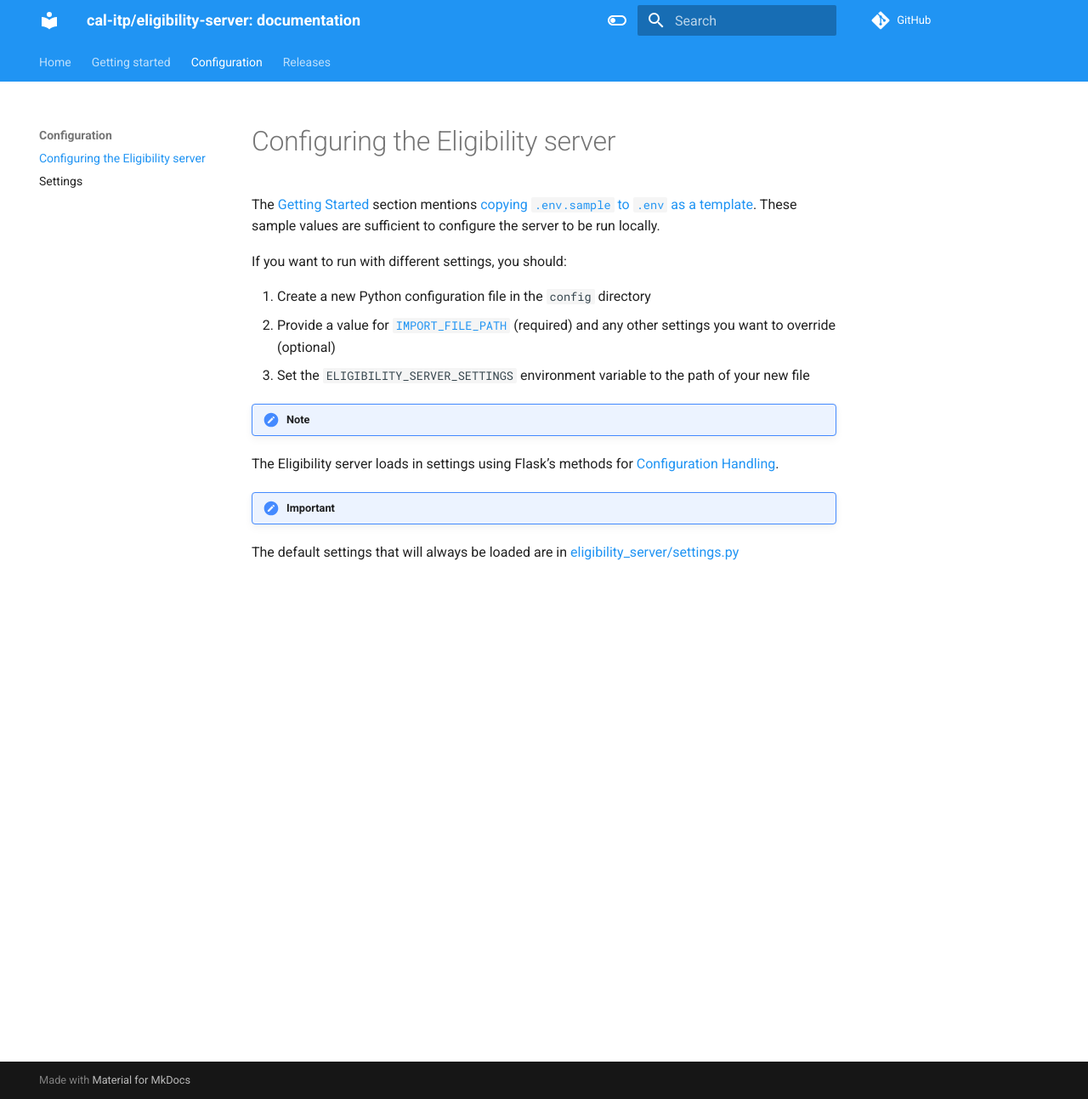
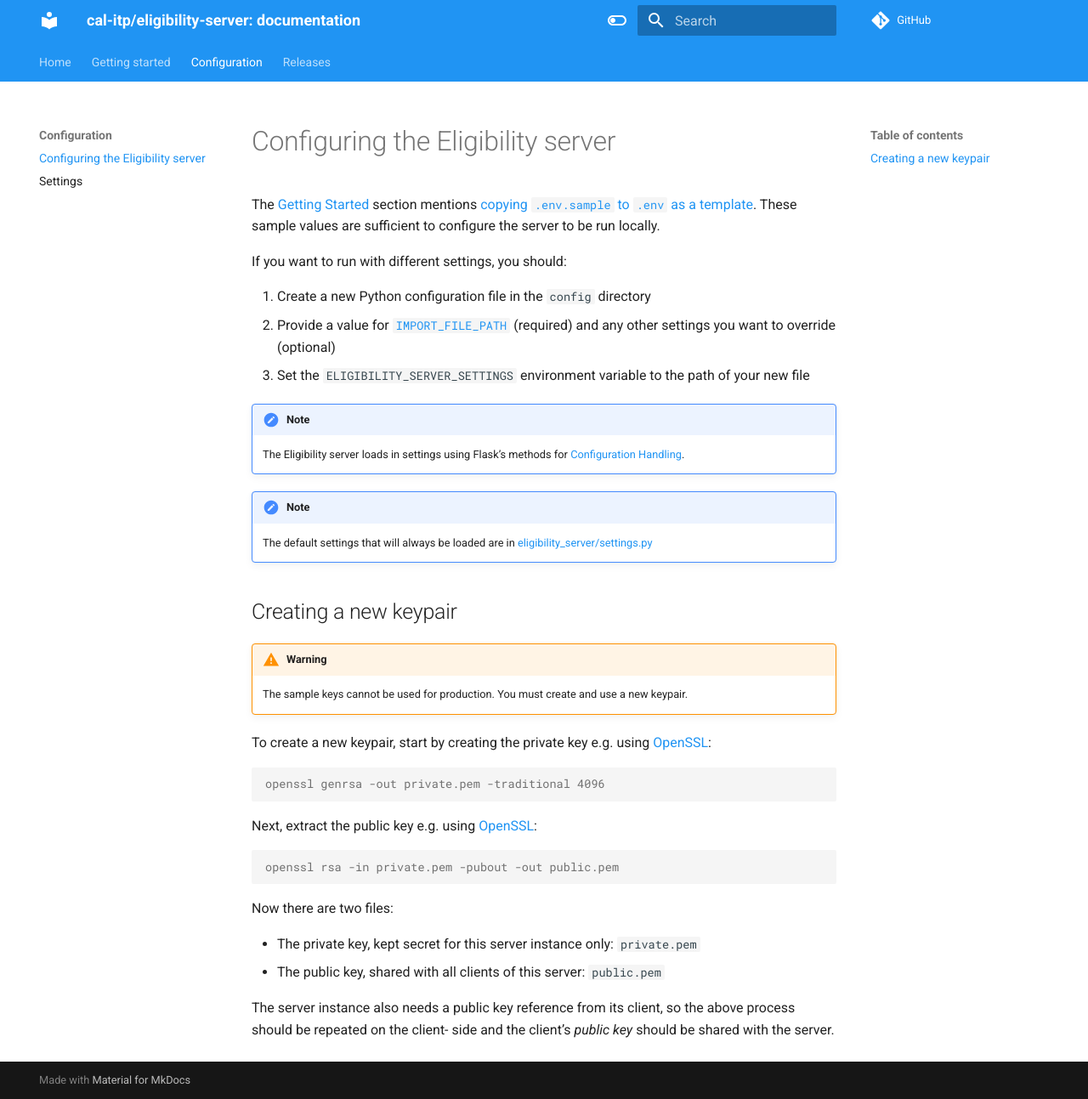
Before and after one commit to cal-itp/eligibility-server, an MkDocs documentation site: the page built from docs/configuration/README.md, in a window 1280 px wide and 1293 px high. Shown: the whole window at 85% size. Built offline with MkDocs 1.6.1 and Material for MkDocs 9.7.7, drawn with Linux system fonts in a browser that asks for light colours; nearby versions of some CDN libraries; comment, search, counter and statistics services are not loaded.

Commit message:
docs(configuration): creating keypairs

````diff
--- a/.markdownlint.yaml
+++ b/.markdownlint.yaml
@@ -13,3 +13,6 @@ MD024: false
 
 # Allow inline HTML
 MD033: false
+
+# Allow fenced code blocks
+MD046: false
--- a/docs/configuration/README.md
+++ b/docs/configuration/README.md
@@ -9,7 +9,35 @@ If you want to run with different settings, you should:
 1. Set the `ELIGIBILITY_SERVER_SETTINGS` environment variable to the path of your new file
 
 !!! note
-The Eligibility server loads in settings using Flask's methods for [Configuration Handling](https://flask.palletsprojects.com/en/2.2.x/config/).
 
-!!! important
-The default settings that will always be loaded are in [eligibility_server/settings.py](https://github.com/cal-itp/eligibility-server/blob/dev/eligibility_server/settings.py)
+    The Eligibility server loads in settings using Flask's methods for [Configuration Handling](https://flask.palletsprojects.com/en/2.3.x/config/).
+
+!!! note
+
+    The default settings that will always be loaded are in [eligibility_server/settings.py](https://github.com/cal-itp/eligibility-server/blob/dev/eligibility_server/settings.py)
+
+## Creating a new keypair
+
+!!! warning
+
+    The sample keys cannot be used for production. You must create and use a new keypair.
+
+To create a new keypair, start by creating the private key e.g. using [OpenSSL](https://www.openssl.org/docs/man3.1/man1/openssl-genrsa.html):
+
+```console
+openssl genrsa -out private.pem -traditional 4096
+```
+
+Next, extract the public key e.g. using [OpenSSL](https://www.openssl.org/docs/man3.1/man1/openssl-rsa.html):
+
+```console
+openssl rsa -in private.pem -pubout -out public.pem
+```
+
+Now there are two files:
+
+- The private key, kept secret for this server instance only: `private.pem`
+- The public key, shared with all clients of this server: `public.pem`
+
+The server instance also needs a public key reference from its client, so the above process should be repeated on the client-
+side and the client's _public key_ should be shared with the server.
````
Also changed, not shown: keys/README.md (+3 -1 lines).
